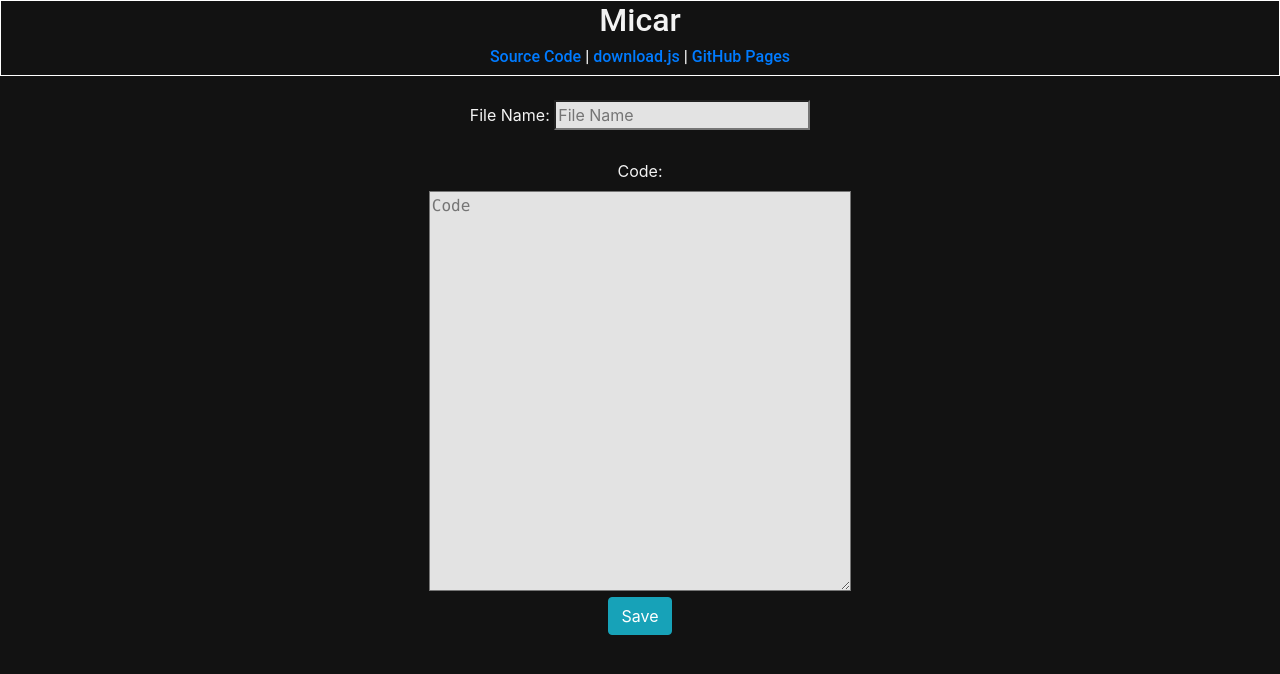
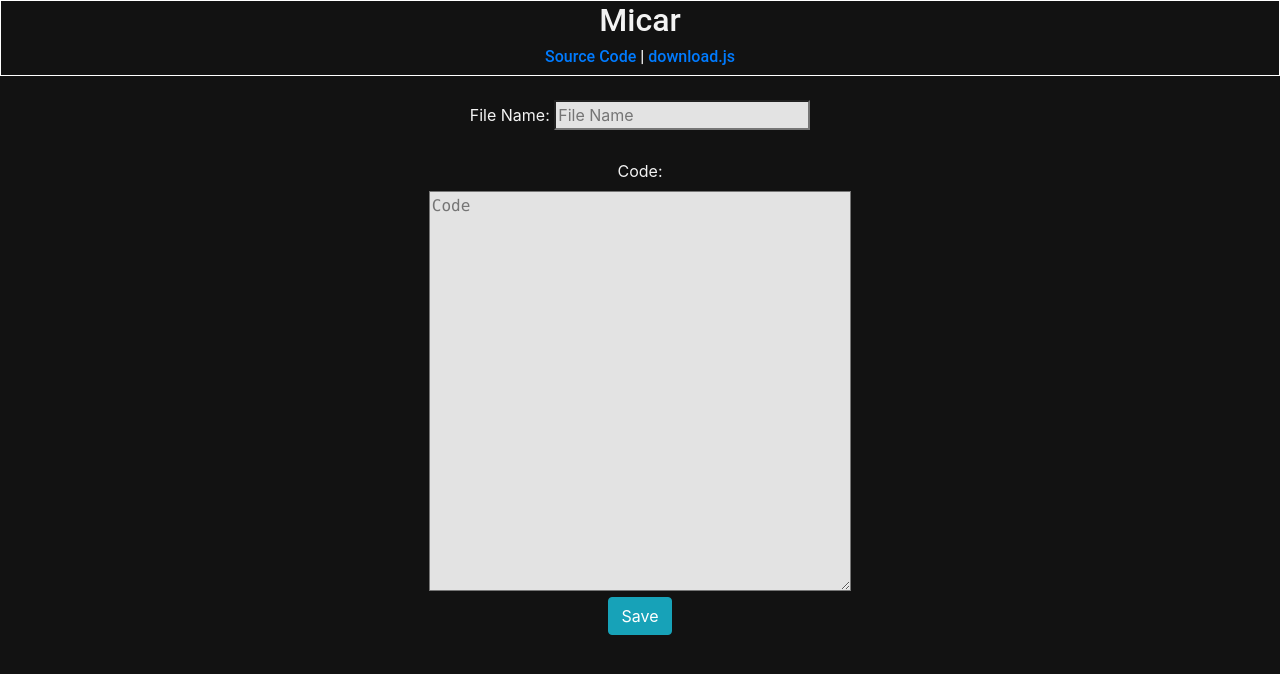
Before and after one commit to moreavy/micar, a plain HTML site: page index.html in a window 1280 px wide. Drawn offline with nearby package versions, Linux system fonts and the light colour scheme; a web font is replaced by a local one.

Commit message:
Update index.html

```diff
--- a/index.html
+++ b/index.html
@@ -48,9 +48,7 @@
 <body>
     <div id="headers">
         <h2>Micar</h2>
-        <h6><a href="https://www.github.com/moreavy/micar">Source Code</a> | <a
-                href="http://www.danml.com/download.html">download.js</a> | <a href="https://pages.github.com/">GitHub
-                Pages</a></h6>
+        <h6><a href="https://www.github.com/moreavy/micar">Source Code</a> | <a href="http://www.danml.com/download.html">download.js</a>
     </div>
     <div id="main-content">
         <div id="editor">
```
